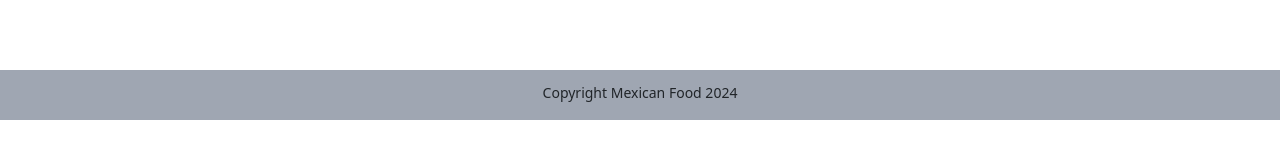
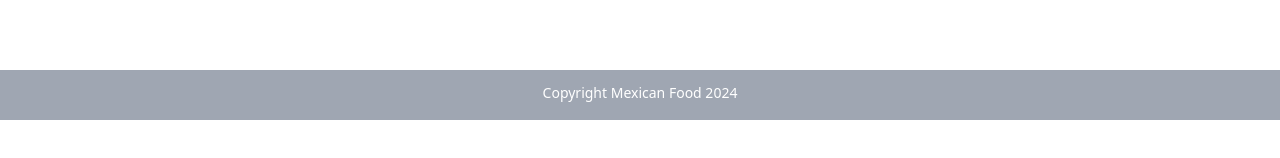
Before and after one commit to DIENEAntoine/init-react, a React (Create React App) app: page / in a window 1280 px wide. Shown: the part 444-602 px from the top of the page. Built offline with nearby package versions, Linux system fonts and the light colour scheme.

Commit message:
corrected

```diff
--- a/src/assets/styles/style-footer.css
+++ b/src/assets/styles/style-footer.css
@@ -5,5 +5,5 @@ footer {
     padding-block: 10px;
     margin-top: 0 auto;
     background-color: #9FA6B2;
-
+    color: white;
 }
--- a/src/components/Header.jsx
+++ b/src/components/Header.jsx
@@ -7,7 +7,7 @@ import logo from '../assets/images/logo.webp';
 
 const Header = () => {
     return (
-        <div className='header'>
+        <header>
             <Navbar className='bg-body-tertiary'>
                 <Container>
                     <Navbar.Brand href="/">
@@ -24,7 +24,7 @@ const Header = () => {
                     </Navbar.Collapse>
                 </Container>
             </Navbar>
-        </div>
+        </header>
     );
 };
 
```
